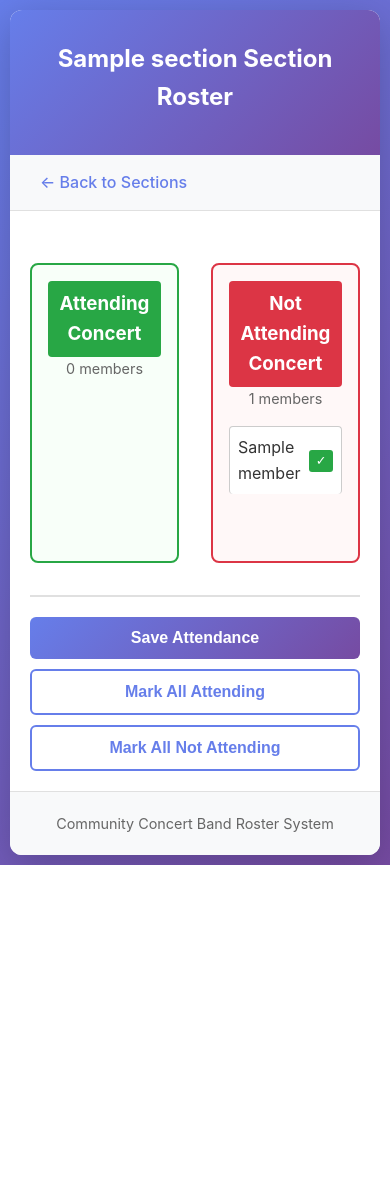
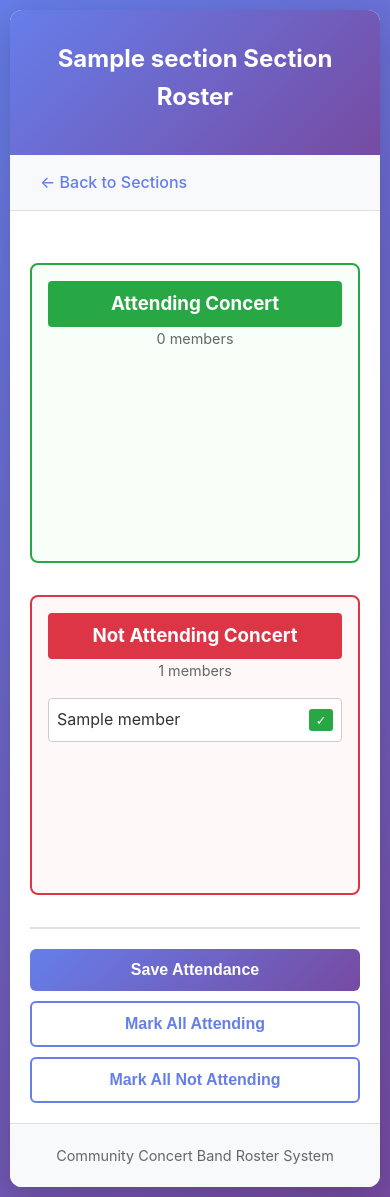
Before and after one commit to yanigisawa/isb-roster, a Flask app: template templates/roster_form.html in a window 390 px wide. Before the commit the page ends 865 px from the top, so only its background shows below. Run offline with Flask 3, Linux system fonts and the light colour scheme; the template is opened without the code that fills it: most values are stand-ins (such as "Sample title", 1, 10 or a date in 2020).

Commit message:
- Make form adapt to mobile or desktop views dyanmically

```diff
--- a/static/style.css
+++ b/static/style.css
@@ -169,10 +169,6 @@ main {
     background: #f8f9fa;
 }
 
-.member-item:last-child {
-    border-bottom: none;
-}
-
 .member-item input[type="checkbox"] {
     width: 24px;
     height: 24px;
--- a/templates/roster_form.html
+++ b/templates/roster_form.html
@@ -7,11 +7,20 @@
         <link rel="stylesheet" href="{{ url_for('static', filename='style.css') }}">
         <style>
             .roster-sections {
-                display: grid;
-                grid-template-columns: 1fr 1fr;
+                display: flex;
+                flex-direction: column;
                 gap: 2rem;
                 margin: 2rem 0;
             }
+
+            @media (min-width: 768px) {
+                .roster-sections {
+                    display: grid;
+                    grid-template-columns: 1fr 1fr;
+                    gap: 2rem;
+                }
+            }
+
             .roster-section {
                 border: 2px solid #ddd;
                 border-radius: 8px;
```
